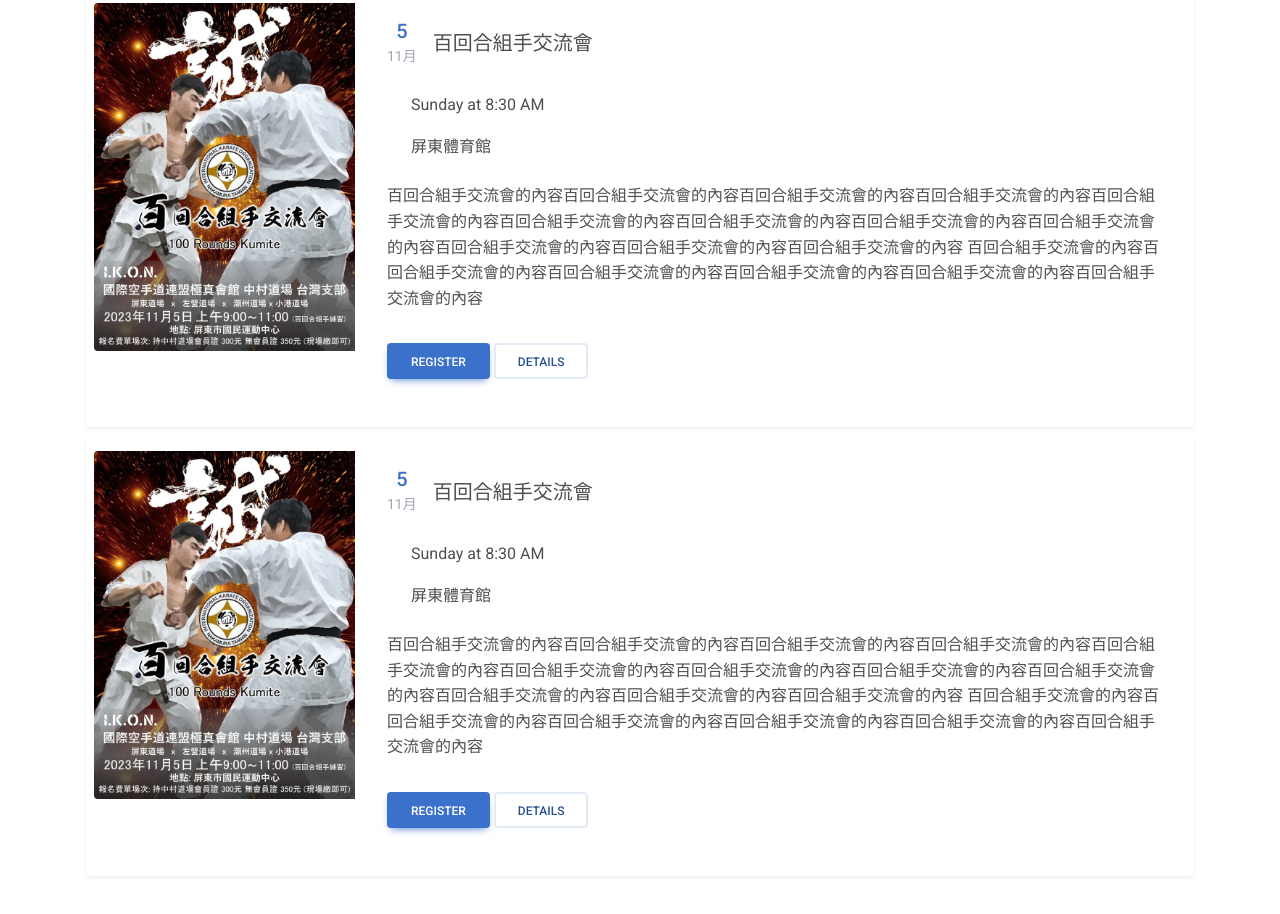
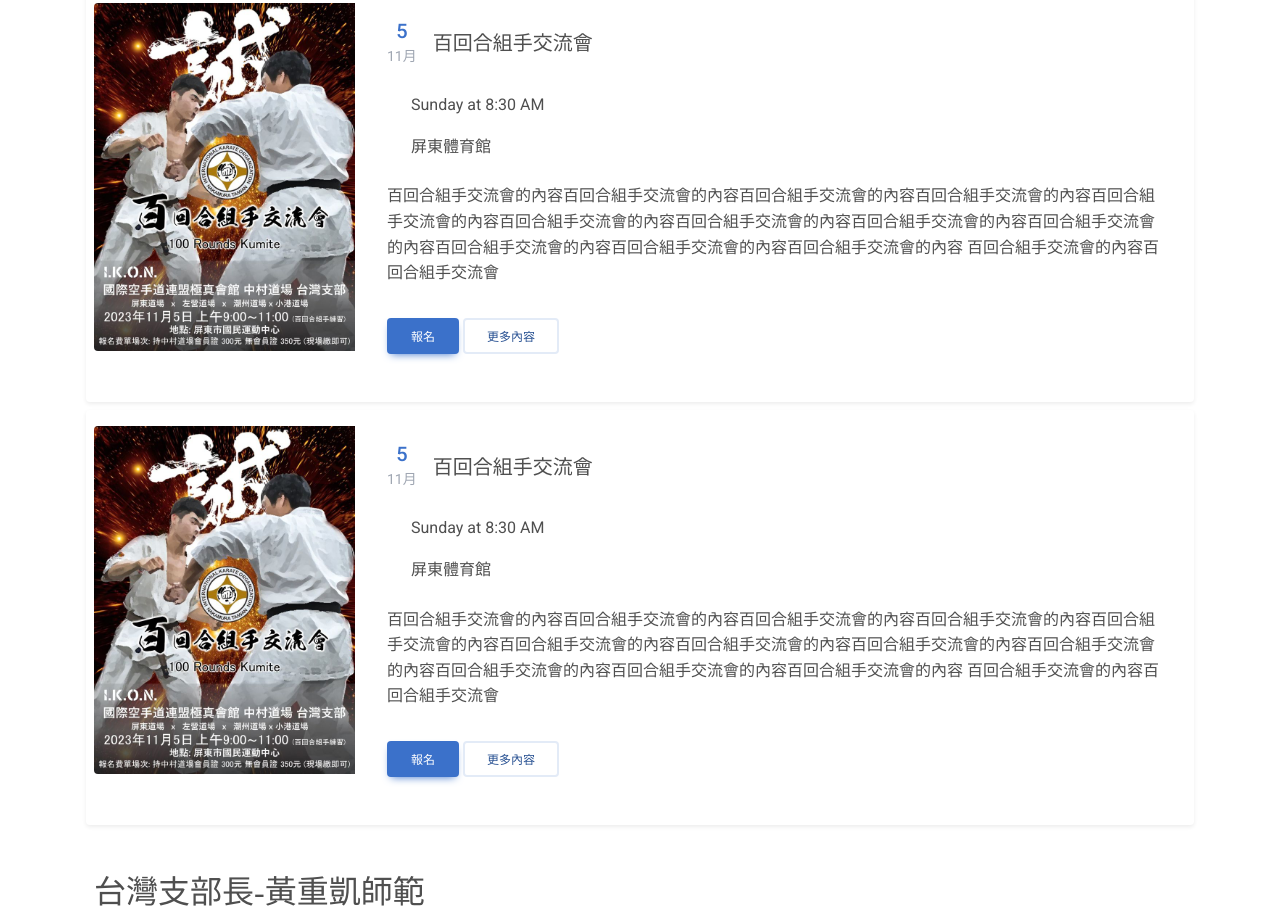
Before and after one commit to hahalin/karateDojoDemo, a website: page index.html in a window 1280 px wide. Shown: the part 759-1673 px from the top of the page. Drawn offline with Linux system fonts and the light colour scheme.

Commit message:
update event layout

```diff
--- a/index.html
+++ b/index.html
@@ -212,12 +212,12 @@
             </ul>
             <p>
               百回合組手交流會的內容百回合組手交流會的內容百回合組手交流會的內容百回合組手交流會的內容百回合組手交流會的內容百回合組手交流會的內容百回合組手交流會的內容百回合組手交流會的內容百回合組手交流會的內容百回合組手交流會的內容百回合組手交流會的內容百回合組手交流會的內容
-              百回合組手交流會的內容百回合組手交流會的內容百回合組手交流會的內容百回合組手交流會的內容百回合組手交流會的內容百回合組手交流會的內容
+              百回合組手交流會的內容百回合組手交流會
             </p>
           </div>
           <div class="px-3 pb-5">
-            <a href="#" class="btn btn-primary">Register</a>
-            <a href="#" class="btn btn-outline-secondary">Details</a>
+            <a href="#" class="btn btn-primary">報名</a>
+            <a href="#" class="btn btn-outline-secondary">更多內容</a>
           </div>
         </div>
       </div>
@@ -243,12 +243,12 @@
             </ul>
             <p>
               百回合組手交流會的內容百回合組手交流會的內容百回合組手交流會的內容百回合組手交流會的內容百回合組手交流會的內容百回合組手交流會的內容百回合組手交流會的內容百回合組手交流會的內容百回合組手交流會的內容百回合組手交流會的內容百回合組手交流會的內容百回合組手交流會的內容
-              百回合組手交流會的內容百回合組手交流會的內容百回合組手交流會的內容百回合組手交流會的內容百回合組手交流會的內容百回合組手交流會的內容
+              百回合組手交流會的內容百回合組手交流會
             </p>
           </div>
           <div class="px-3 pb-5">
-            <a href="#" class="btn btn-primary">Register</a>
-            <a href="#" class="btn btn-outline-secondary">Details</a>
+            <a href="#" class="btn btn-primary">報名</a>
+            <a href="#" class="btn btn-outline-secondary">更多內容</a>
           </div>
         </div>
       </div>
```
